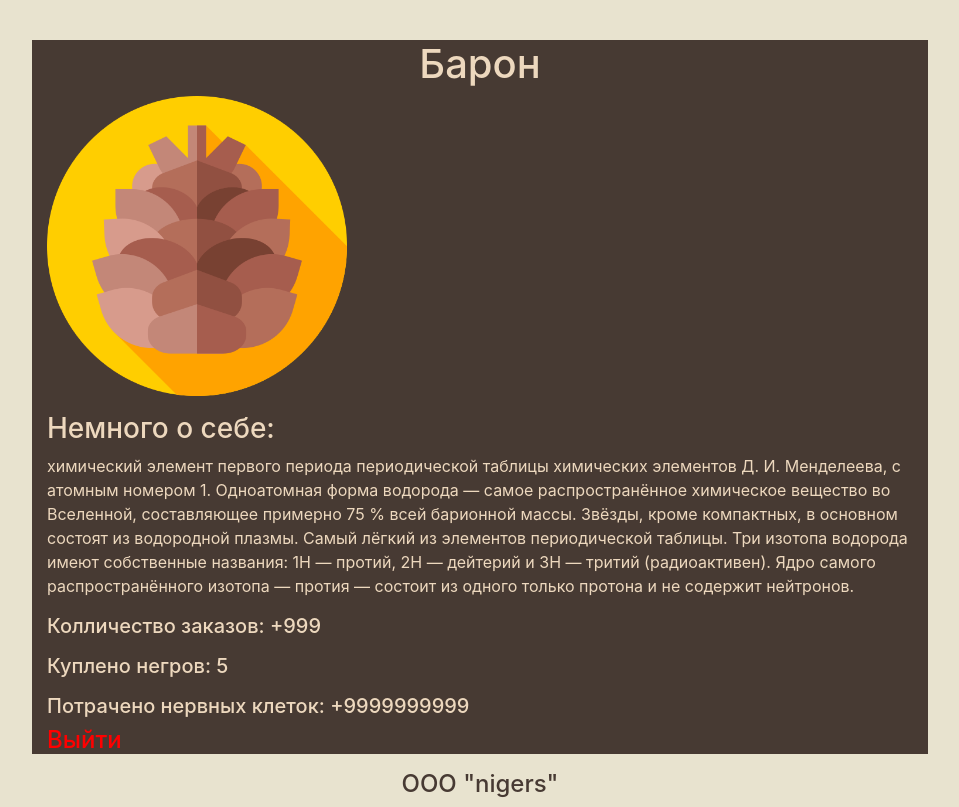
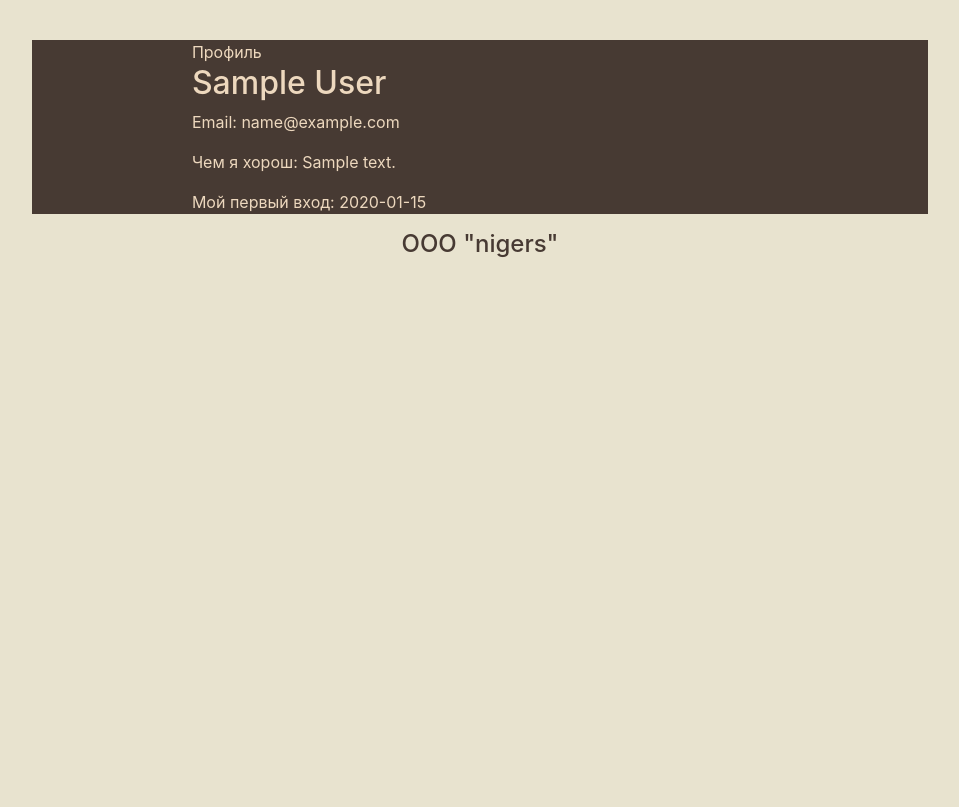
Before and after one commit to SaYxAp/Web, a Flask app: page /profile in a window 1280 px wide. Shown: the part 56-863 px from the top of the page, without its empty margins (160-1119 px from the left). After the commit the page ends 313 px from the top, so only its background shows below. Run offline with Flask 3, Linux system fonts and the light colour scheme; a user stored in the database is signed in; tables that the repository leaves empty hold one stand-in row (values such as "Sample post"); some libraries are stand-ins or nearby versions.

Commit message:
Update profile.html

```diff
--- a/templates/profile.html
+++ b/templates/profile.html
@@ -1,21 +1,13 @@
 {% extends "base.html" %}
 
 {% block content %}
-<h1 align="center">Барон</h1>
-    <div>
-    <img align="center" src="/static/img/shish.png" width="300" height="300">
-    </div>
+<title>{{ title }}</title>
 
-    <p><h3>        Немного о себе:</h3>
-    <p> химический элемент первого периода периодической таблицы химических элементов Д. И. Менделеева, с атомным номером 1.
-Одноатомная форма водорода — самое распространённое химическое вещество во Вселенной, составляющее примерно 75 % всей барионной массы. Звёзды, кроме компактных, в основном состоят из водородной плазмы. Самый лёгкий из элементов периодической таблицы.
-Три изотопа водорода имеют собственные названия: 1H — протий, 2H — дейтерий и 3H — тритий (радиоактивен). Ядро самого распространённого изотопа — протия — состоит из одного только протона и не содержит нейтронов.</p>
-    <p><h5>        Колличество заказов: +999</h5>
-    <p><h5>        Куплено негров: 5</h5>
-    <p><h5>        Потрачено нервных клеток: +9999999999</h5>
-    <a  href="http://127.0.0.1:8080/menu" style = "color: red"><h4>Выйти</h4></a>
-    <p></p>
-<script src="https://cdn.jsdelivr.net/npm/bootstrap@5.3.0-alpha2/dist/js/bootstrap.bundle.min.js"
-        integrity="sha384-qKXV1j0HvMUeCBQ+QVp7JcfGl760yU08IQ+GpUo5hlbpg51QRiuqHAJz8+BrxE/N" crossorigin="anonymous"></script>
-
+<div class="container" style="width:70%;top: 10%;left:15%;margin:auto auto auto auto;background: #473a33;color:#edd8be">
+    <hi>{{ title }}</hi>
+    <h2>{{ user.name }}</h2>
+    <p>Email: {{ user.email}}</p>
+    <p>Чем я хорош: {{ user.about}}</p>
+    <p>Мой первый вход: {{ user.created_date.date() }}</p>
+</div>
 {% endblock %}
```
